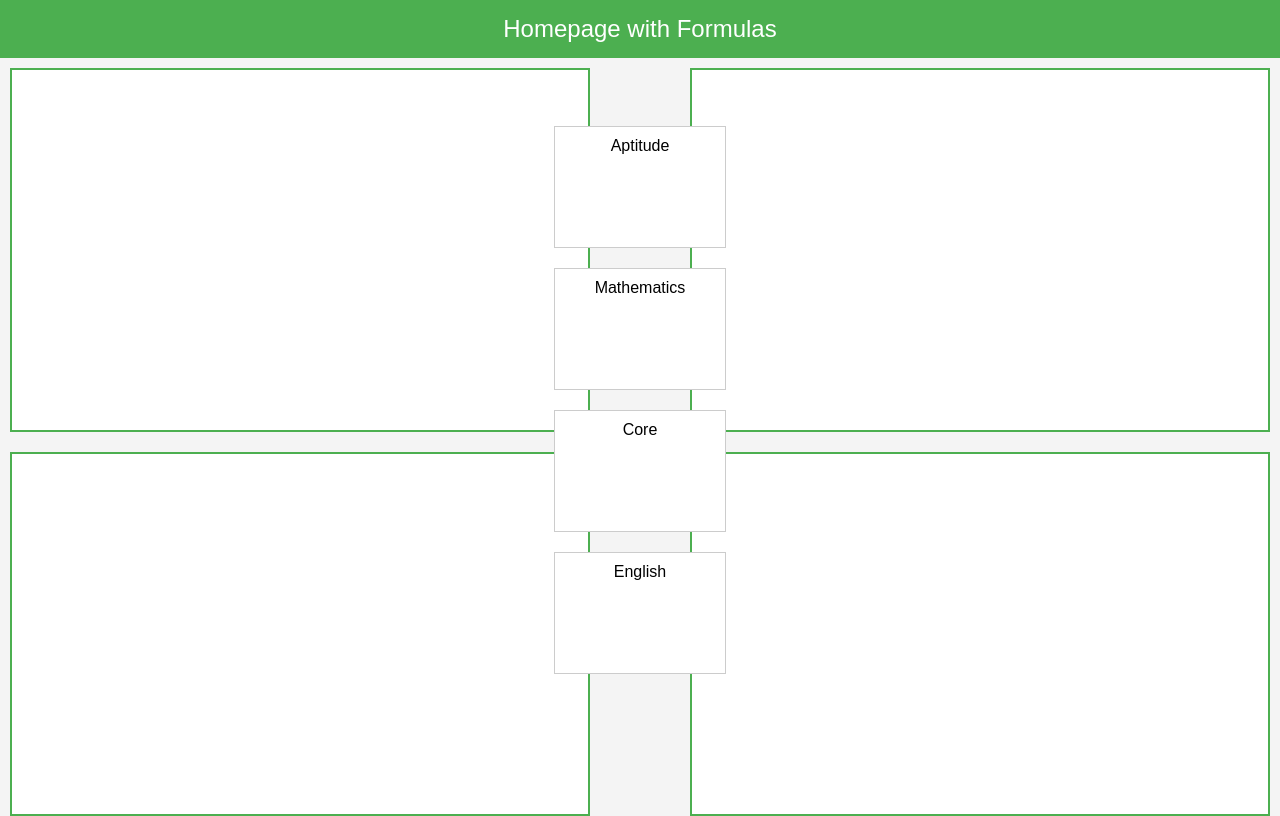
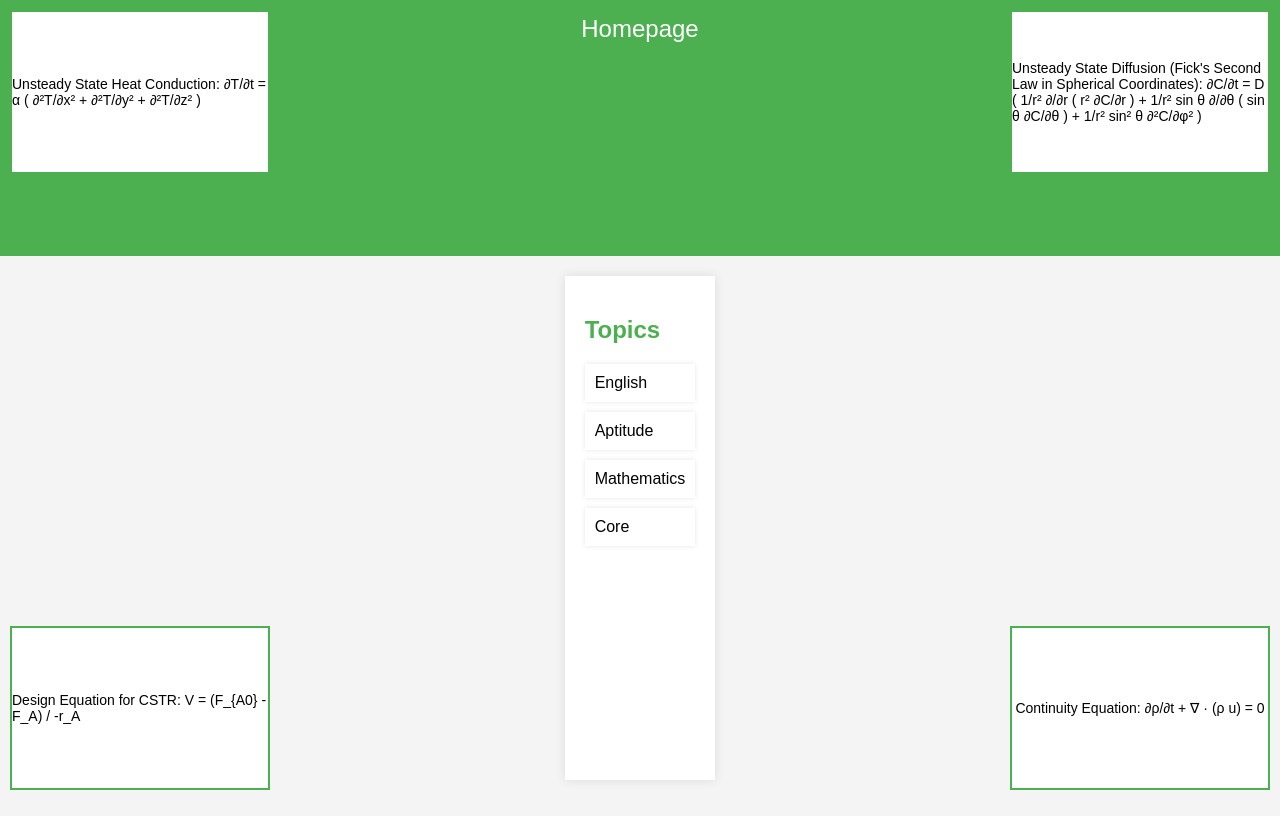
Before and after one commit to Balu-Kumar/Gate, a plain HTML site: page index.html in a window 1280 px wide. Drawn offline with Linux system fonts and the light colour scheme.

Commit message:
20Update index.html

```diff
--- a/index.html
+++ b/index.html
@@ -3,7 +3,7 @@
 <head>
     <meta charset="UTF-8">
     <meta name="viewport" content="width=device-width, initial-scale=1.0">
-    <title>Homepage with Formulas</title>
+    <title>Homepage</title>
     <style>
         body {
             font-family: Arial, sans-serif;
@@ -14,6 +14,7 @@
             flex-wrap: wrap;
             height: 100vh;
             justify-content: space-between;
+            position: relative;
         }
         header {
             background-color: #4CAF50;
@@ -23,57 +24,71 @@
             font-size: 24px;
             width: 100%;
         }
+        .container {
+            margin: 20px auto;
+            max-width: 800px;
+            background-color: #fff;
+            padding: 20px;
+            box-shadow: 0 0 10px rgba(0, 0, 0, 0.1);
+        }
+        h2 {
+            color: #4CAF50;
+        }
+        ul {
+            list-style-type: none;
+            padding: 0;
+        }
+        li {
+            background-color: white;
+            margin-bottom: 10px;
+            padding: 10px;
+            box-shadow: 0 0 5px rgba(0, 0, 0, 0.1);
+            cursor: pointer;
+        }
+        li:hover {
+            background-color: #ddd;
+        }
         .box {
-            width: 45%;
-            height: 45%;
+            width: 20%;
+            height: 20%;
             margin: 10px;
             border: 2px solid #4CAF50;
             overflow: hidden;
-            position: relative;
+            position: absolute;
             display: flex;
             justify-content: center;
             align-items: center;
-            font-size: 18px;
+            font-size: 14px;
             background-color: #fff;
         }
-        .center-content {
-            position: absolute;
-            top: 50%;
-            left: 50%;
-            transform: translate(-50%, -50%);
-            display: flex;
-            justify-content: center;
-            align-items: center;
-            flex-direction: column;
-        }
-        .center-content div {
-            margin: 10px;
-            padding: 10px;
-            border: 1px solid #ccc;
-            background-color: #fff;
-            text-align: center;
-            width: 150px;
-            height: 100px;
-        }
+        #box1 { top: 0; left: 0; }
+        #box2 { top: 0; right: 0; }
+        #box3 { bottom: 0; left: 0; }
+        #box4 { bottom: 0; right: 0; }
     </style>
 </head>
 <body>
-    <header>
-        Homepage with Formulas
-    </header>
+    <header> Homepage </header>
+    <div class="container">
+        <h2>Topics</h2>
+        <ul>
+            <li onclick="navigateTo('english.html')">English</li>
+            <li onclick="navigateTo('aptitude.html')">Aptitude</li>
+            <li onclick="navigateTo('mathematics.html')">Mathematics</li>
+            <li onclick="navigateTo('core.html')">Core</li>
+        </ul>
+    </div>
+
     <div class="box" id="box1"></div>
     <div class="box" id="box2"></div>
     <div class="box" id="box3"></div>
     <div class="box" id="box4"></div>
 
-    <div class="center-content">
-        <div>Aptitude</div>
-        <div>Mathematics</div>
-        <div>Core</div>
-        <div>English</div>
-    </div>
+    <script>
+        function navigateTo(page) {
+            window.location.href = page;
+        }
 
-    <script>
         const heatTransferFormulas = [
             "Unsteady State Heat Conduction: ∂T/∂t = α ( ∂²T/∂x² + ∂²T/∂y² + ∂²T/∂z² )",
             "Heat Conduction in Spherical Coordinates: (1/r²) ∂/∂r ( r² ∂T/∂r ) + (1/r² sin θ) ∂/∂θ ( sin θ ∂T/∂θ ) + (1/r² sin² θ) ∂²T/∂φ² = (1/α) ∂T/∂t",
@@ -142,6 +157,7 @@
             "Catalyst Deactivation: dA/dt = -k_d A",
             "Effect of Temperature on Equilibrium Constant: K = K_0 e^{-ΔH/RT}"
         ];
+
         const fluidMechanicsFormulas = [
             "Continuity Equation: ∂ρ/∂t + ∇ · (ρ u) = 0",
             "Bernoulli's Equation: P/ρg + v²/2g + z = constant",
@@ -162,18 +178,7 @@
             "Stokes' Law: F_d = 6πμRv",
             "Kinematic Viscosity: ν = μ / ρ",
             "Hydraulic Diameter: D_h = 4A / P",
-            "Turbulent Flow Velocity Profile: (u/u*) = 2.5 ln ( (yu*)/ν ) + 5.5",
-            "Centrifugal Pump Affinity Laws: Q1/Q2 = N1/N2, H1/H2 = (N1/N2)^2, P1/P2 = (N1/N2)^3",
-            "Continuity Equation for Compressible Flow: ∂(ρu)/∂x + ∂(ρv)/∂y + ∂(ρw)/∂z = 0",
-            "Pressure Drop in Pipes (Darcy-Weisbach Equation): ΔP = f (L/D) (ρv^2/2)",
-            "Drag Force on a Sphere: F_d = 3π μ U D",
-            "Boundary Layer Thickness: δ = √(νx/U)",
-            "Momentum Equation in Differential Form: ∂(ρu)/∂t + ∇·(ρuu) = -∇P + μ∇²u",
-            "Turbulent Kinetic Energy (k): k = 1/2 (u'^2 + v'^2 + w'^2)",
-            "Energy Equation for Incompressible Flow: ∂T/∂t + (u·∇)T = α∇²T",
-            "Head Loss in Pipes: h_f = 4f (L/D) (v^2/2g)",
-            "Hydraulic Radius: R_h = A/P"
-        ];
+            "Turbulent Flow Velocity Profile: (u/u*) = 2.5 ln ( (yu*)/ν ) + 5.5"
         ];
 
         let currentFormulaIndex = {
@@ -182,12 +187,12 @@
             box3: 0,
             box4: 0
         };
-
         // Function to show the next formula in the given box
         function showNextFormula(boxId, formulas) {
             currentFormulaIndex[boxId] = (currentFormulaIndex[boxId] + 1) % formulas.length;
             document.getElementById(boxId).innerText = formulas[currentFormulaIndex[boxId]];
         }
+
         // Initialize the content of the boxes with the first formula
         document.getElementById('box1').innerText = heatTransferFormulas[currentFormulaIndex.box1];
         document.getElementById('box2').innerText = massTransferFormulas[currentFormulaIndex.box2];
```
Lines whose indentation alone changed are shown as unchanged.
